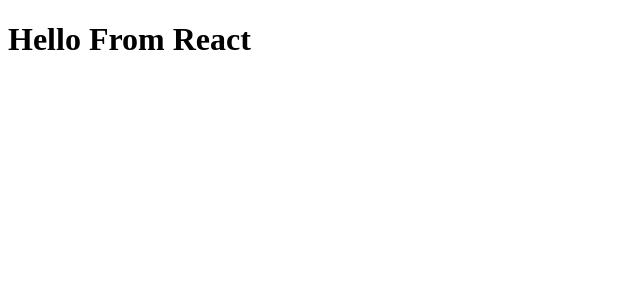
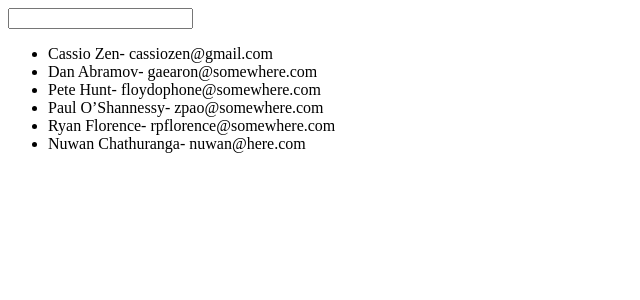
Before and after one commit to nchathu2014/pro-react, a React app: page / in a window 1280 px wide. Shown: the top 300 px of the page, without its empty margins (0-640 px from the left). Built offline with nearby package versions, Linux system fonts and the light colour scheme; the HTML template or start-up script is replaced by a standard one.

Commit message:
7-lesson7 search application

```diff
--- a/src/components/App.js
+++ /dev/null
@@ -1,19 +0,0 @@
-import  React,{Component} from 'react';
-
-class App extends Component{
-
-    constructor(props){
-        super(props);
-        console.log("App initialized...");
-    }
-
-    render(){
-        return(
-            <div>
-              <h1>Hello From React</h1>
-            </div>
-        );
-    }
-}
-
-export default App;
--- /dev/null
+++ b/src/components/ContactApp.js
@@ -0,0 +1,51 @@
+import  React,{Component} from 'react';
+import  ContactList from './ContactList';
+import  SearchBar from './SearchBar';
+
+class ContactApp extends Component {
+
+  constructor(props) {
+    super(props);
+    this._initComponentState();
+    this.onChangeCallback = this.onChangeCallback.bind(this);
+  }
+
+  /**
+   *
+   * @private
+   */
+  _initComponentState() {
+    this.state = {
+      inputText: ""
+    };
+  }
+
+  onChangeCallback(value){
+    this.setState({
+      inputText:value
+    });
+  }
+
+  render() {
+    return (
+      <div>
+        <SearchBar onChangeCallback={this.onChangeCallback}/>
+        <ContactList
+          contacts={ContactApp.contacts}
+          inputText={this.state.inputText}
+        />
+      </div>
+    );
+  }
+}
+
+ContactApp.contacts = [
+  {id: 1, name: "Cassio Zen", email: "cassiozen@gmail.com"},
+  {id: 2, name: "Dan Abramov", email: "gaearon@somewhere.com"},
+  {id: 3, name: "Pete Hunt", email: "floydophone@somewhere.com"},
+  {id: 4, name: "Paul O’Shannessy", email: "zpao@somewhere.com"},
+  {id: 5, name: "Ryan Florence", email: "rpflorence@somewhere.com"},
+  {id: 6, name: "Nuwan Chathuranga", email: "nuwan@here.com"}
+];
+
+export default ContactApp;
--- /dev/null
+++ b/src/components/ContactList.js
@@ -0,0 +1,37 @@
+import  React,{Component} from 'react';
+
+class ContactList extends Component {
+
+  constructor(props) {
+    super(props);
+  }
+
+  render() {
+    let inputText = this.props.inputText;
+
+    let filteredList =  this.props.contacts.filter(
+      (contact)=> contact.name.toLowerCase().indexOf(inputText.toLowerCase()) !== -1
+    );
+
+    let userList =  filteredList.map((contact,index)=>{
+      return(
+        <div>
+          <li key={index}>{contact.name}- {contact.email}</li>
+        </div>
+      );
+    });
+
+
+
+
+    return (
+      <div>
+        <ul>
+          {userList}
+        </ul>
+      </div>
+    );
+  }
+}
+
+export default ContactList;
--- /dev/null
+++ b/src/components/SearchBar.js
@@ -0,0 +1,23 @@
+import  React,{Component} from 'react';
+
+class SearchBar extends Component{
+
+  constructor(props){
+    super(props);
+    this._handleOnChange = this._handleOnChange.bind(this);
+  }
+
+  _handleOnChange(event){
+    this.props.onChangeCallback(event.target.value);
+  }
+
+  render(){
+    return(
+      <div>
+        <input type="text"  onChange={this._handleOnChange}/>
+      </div>
+    );
+  }
+}
+
+export default SearchBar;
--- a/src/main.js
+++ b/src/main.js
@@ -4,11 +4,11 @@
 
 import React from 'react';
 import ReactDOM,{render} from 'react-dom';
-import App from './components/App';
+import ContactApp from './components/ContactApp';
 
 
 
 render(
-    <App/>,
+    <ContactApp/>,
     document.getElementById('app')
 );
--- a/timestamp.json
+++ /dev/null
@@ -1 +0,0 @@
-{"date":"2016-08-26T16:34:40.973Z","yyyy":2016,"yy":"16","M":8,"MM":"08","MMM":"Aug","MMMM":"August","w":6,"ww":"06","www":"Fri","wwww":"Friday","d":26,"dd":"26","H":22,"HH":"22","h":10,"hh":"10","a":"PM","m":4,"mm":"04","s":40,"ss":"40","sss":973,"ssss":"973","timezone":-330}
```
Also changed, not shown: 2 other files (tests, documents, lock files or other folders).
